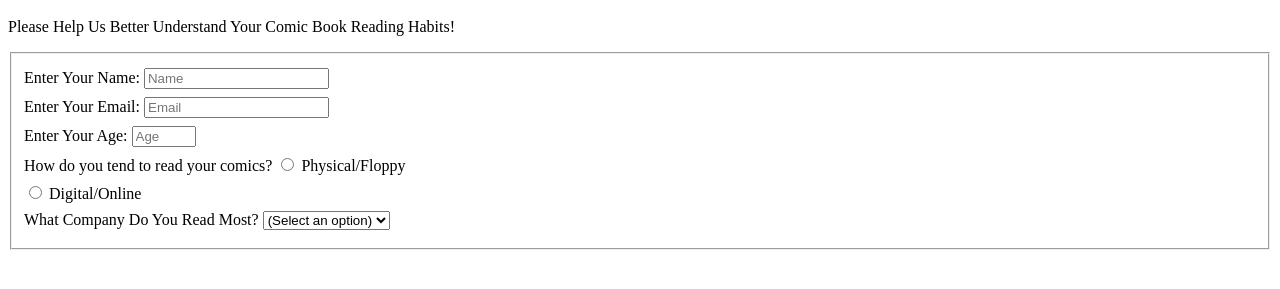
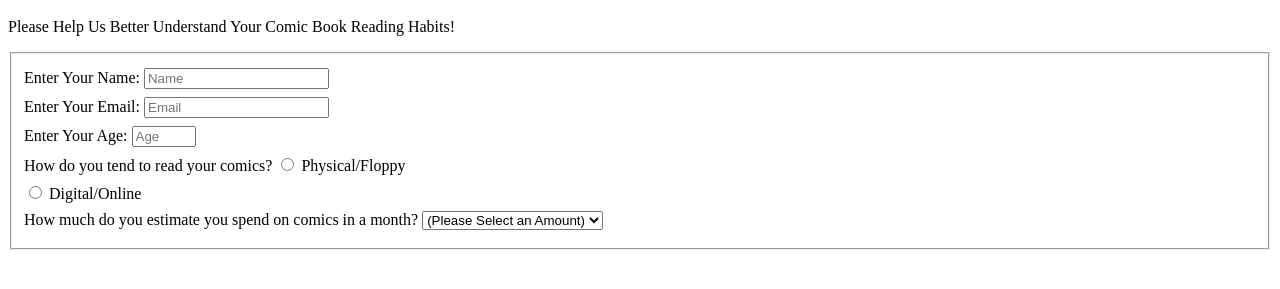
Before and after one commit to AaronJHarvey/Survey-Form, a plain HTML site: page src/index.html in a window 1280 px wide. Shown: the part 101-390 px from the top of the page. Drawn offline with Linux system fonts and the light colour scheme.

Commit message:
Changes Drop Down select input

```diff
--- a/src/index.html
+++ b/src/index.html
@@ -29,6 +29,8 @@
                     <input id="number" type="number" min="7" max="125" placeholder="Age" />
                 </label>
 
+
+
                 <label> How do you tend to read your comics?
                     <input type="radio" name="reading-style" value="physical"> Physical/Floppy
                 </label>
@@ -36,36 +38,36 @@
                     <input type="radio" name="reading-style" value="digital"> Digital/Online
                 </label>
 
-                <label id="dropdown-label"> What Company Do You Read Most?
+
+                <label id="dropdown-label"> How much do you estimate you spend on comics in a month?
                     <select id="dropdown">
                         <option value="">
-                            (Select an option)
+                            (Please Select an Amount)
                         </option>
-                        <option value="Marvel">
-                            Marvel Comics
+                        <option value="zero-to-nineteen">
+                            $0-$19
                         </option>
-                        <option value="DC-Comics">
-                            DC Comics
+                        <option value="twenty-to-thirty-nine">
+                            $20-$39
                         </option>
-                        <option value="Boom">
-                            Boom Studios
+                        <option value="forty-to-fifty-nine">
+                            $40-$59
                         </option>
-                        <option value="Image">
-                            Image Comics
+                        <option value="sixty-to-seventy-nine">
+                            $60-$79
                         </option>
-                        <option value="Other">
-                            Other
+                        <option value="eighty-to-ninety-nine">
+                            $80-$99
+                        </option>
+                        <option value="one-hundred-plus">
+                            $100+
                         </option>
                     </select>
+
                 </label>
+
 
             </fieldset>
         </form>
-
-
-
-
-
     </body>
-
 </html>
```
